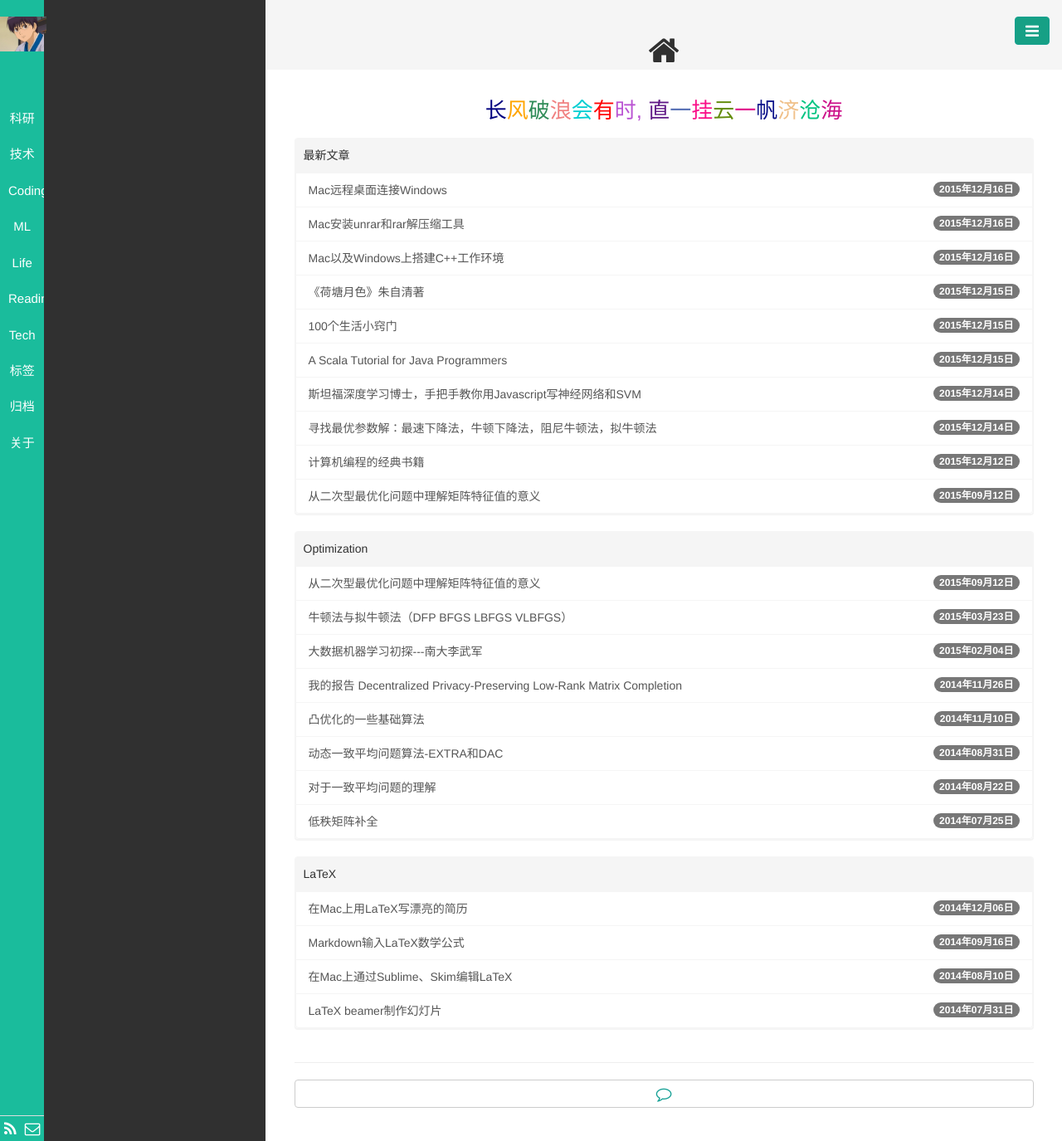
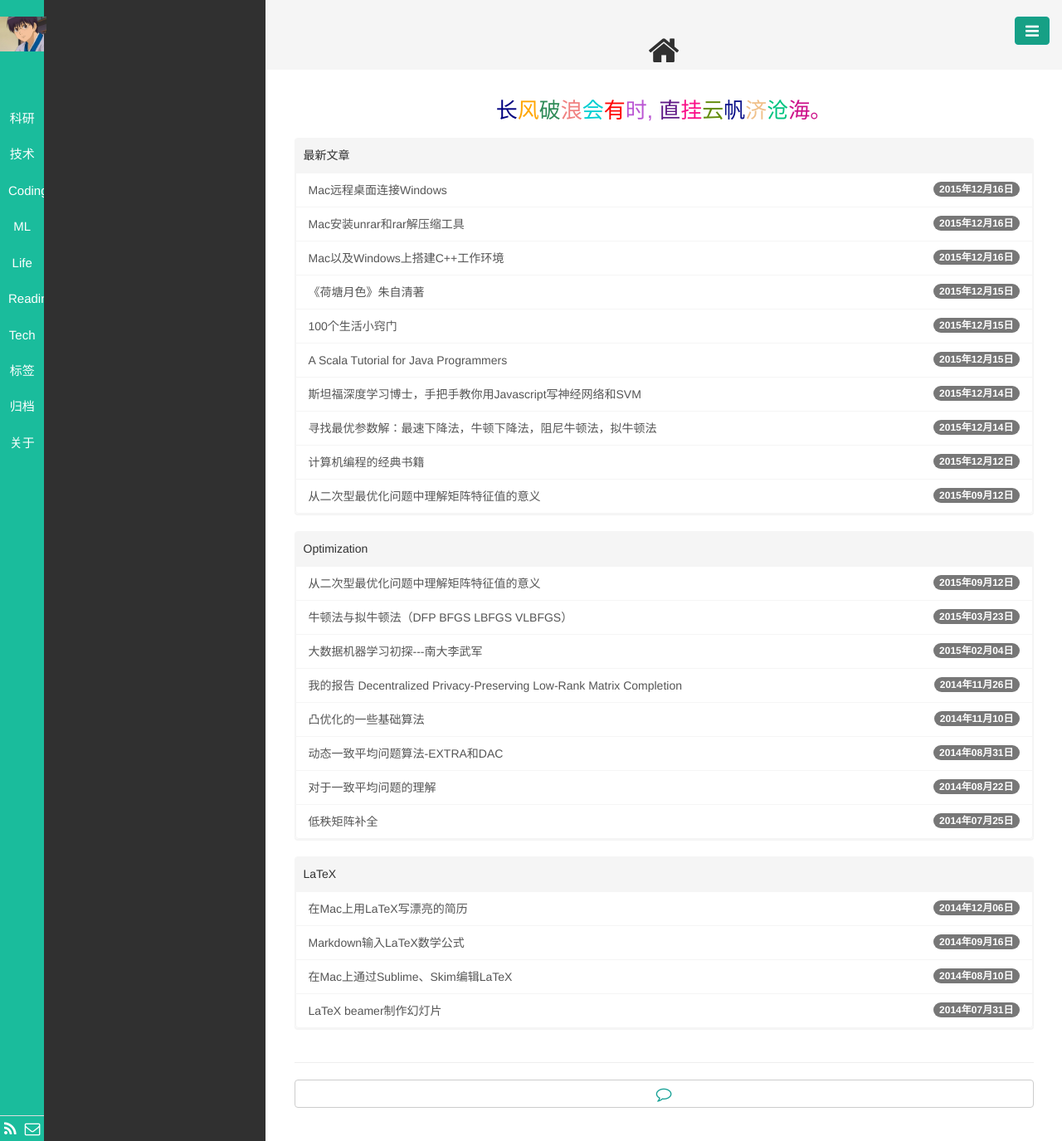
Before and after one commit to GarfieldEr007/garfielder007.github.io, a Jekyll site: the page built from index.html, in a window 1280 px wide. Shown: the whole page at 83% size. Built offline with Jekyll 4.4.1, drawn with Linux system fonts in a browser that asks for light colours; Markdown is read by kramdown in place of the engine named in the settings; the list of posts is cut into pages by our own code.

Commit message:
change some blog files

```diff
--- a/index.html
+++ b/index.html
@@ -4,7 +4,7 @@ title: <i class="fa fa-home fa-lg"></i>
 titlename: 首页
 ---
 <!--<br>-->
-<center><h3><font color="#000080">长</font><font color="#FFA500">风</font><font color="#2E8B57">破</font><font color="#F08080">浪</font><font color="#00CED1">会</font><font color="red">有</font><font color="#BA55D3">时, </font><font color="#601986">直</font><font color="#556fb5">一</font><font color="#fa1089">挂</font><font color="#638c0b">云</font><font color="#e00089">一</font><font color="#0a1089">帆</font><font color="#f0c089">济</font><font color="#00c380">沧</font><font color="#cc1089">海</font></h3></center>
+<center><h3><font color="#000080">长</font><font color="#FFA500">风</font><font color="#2E8B57">破</font><font color="#F08080">浪</font><font color="#00CED1">会</font><font color="red">有</font><font color="#BA55D3">时, </font><font color="#601986">直</font><font color="#fa1089">挂</font><font color="#638c0b">云</font><font color="#0a1089">帆</font><font color="#f0c089">济</font><font color="#00c380">沧</font><font color="#cc1089">海。</font></h3></center>
 <div class="row">
   <div class="col-md-12">
     <div class="panel panel-primary">
```
